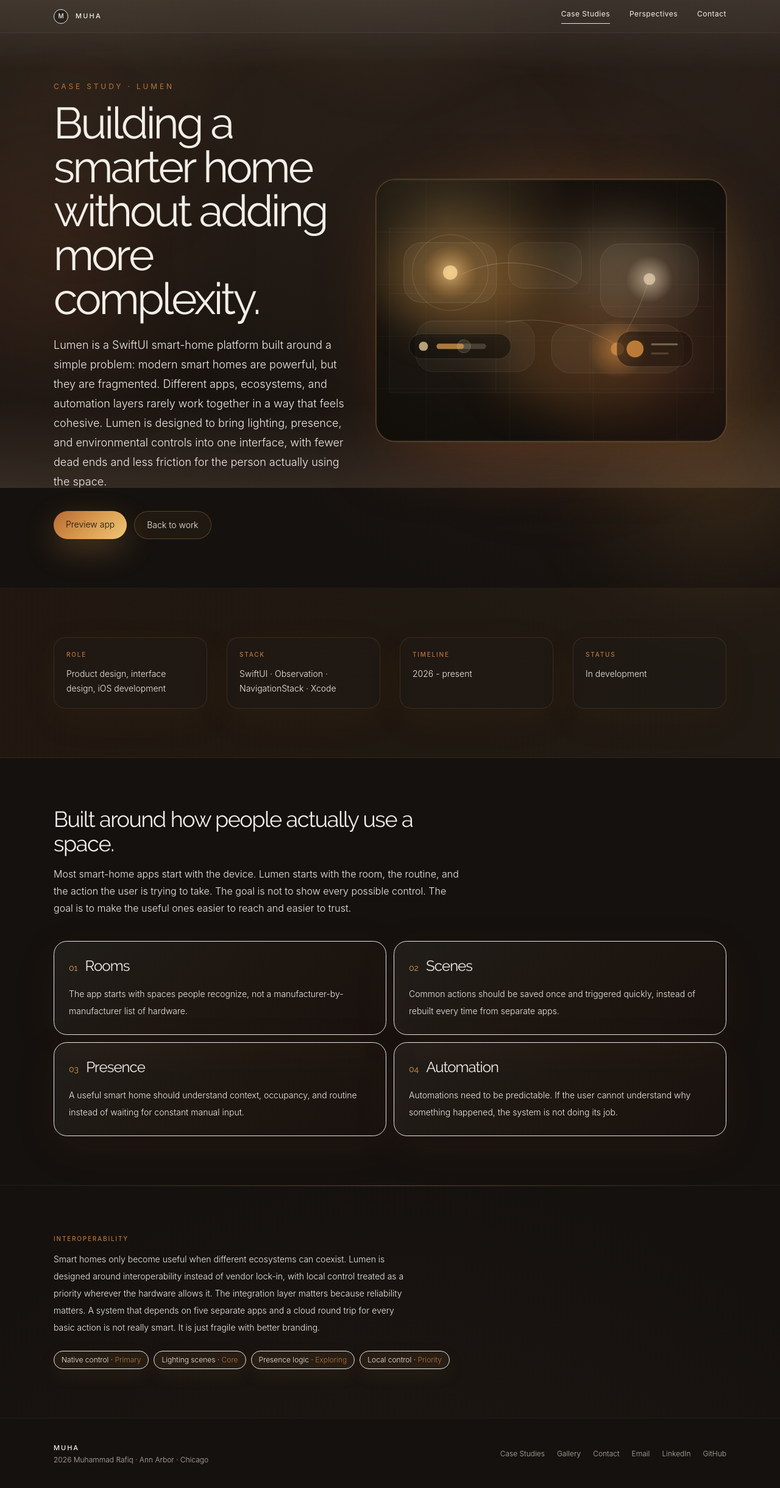
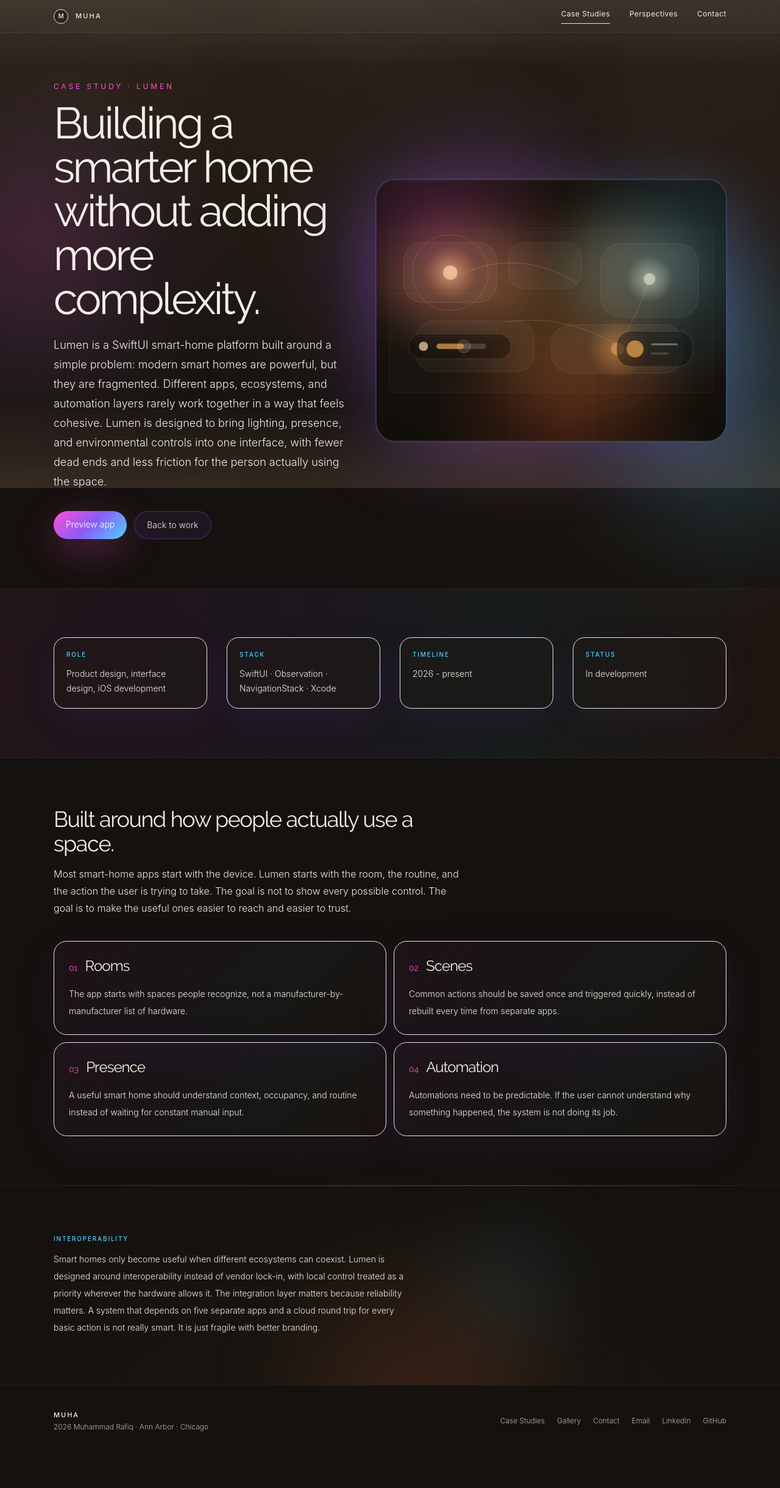
Before and after one commit to mohabbis/personal-portfolio, a Next.js app: page /portfolio/lumen in a window 1280 px wide. Shown: the whole page at 61% size. After the commit the page ends 2388 px from the top, so only its background shows below. Built offline with nearby package versions, Linux system fonts and the light colour scheme.

Commit message:
Shift Lumen page to neon dream lighting and remove chips

```diff
--- a/app/portfolio/lumen/page.tsx
+++ b/app/portfolio/lumen/page.tsx
@@ -28,23 +28,18 @@ const hierarchy = [
   { num: "04", name: "Automation", desc: "Automations need to be predictable. If the user cannot understand why something happened, the system is not doing its job." },
 ];
 
-const protocols = [
-  { name: "Native control", via: "Primary" },
-  { name: "Lighting scenes", via: "Core" },
-  { name: "Presence logic", via: "Exploring" },
-  { name: "Local control", via: "Priority" },
-];
-
 export default function LumenCaseStudyPage() {
   return (
     <SiteFrame currentPath="/portfolio">
       <article className="relative overflow-hidden">
-        <div className="pointer-events-none absolute left-[-12rem] top-24 h-[34rem] w-[34rem] rounded-full bg-[radial-gradient(circle,rgba(180,91,54,0.16),rgba(180,91,54,0.06)_42%,transparent_72%)] blur-3xl" />
-        <div className="pointer-events-none absolute right-[-10rem] top-[28rem] h-[32rem] w-[32rem] rounded-full bg-[radial-gradient(circle,rgba(222,151,65,0.18),rgba(222,151,65,0.07)_44%,transparent_74%)] blur-3xl" />
+        <div className="pointer-events-none absolute left-[-14rem] top-16 h-[36rem] w-[36rem] rounded-full bg-[radial-gradient(circle,rgba(255,79,216,0.2),rgba(139,92,246,0.08)_42%,transparent_72%)] blur-3xl" />
+        <div className="pointer-events-none absolute right-[-12rem] top-[24rem] h-[34rem] w-[34rem] rounded-full bg-[radial-gradient(circle,rgba(79,209,255,0.2),rgba(79,209,255,0.07)_44%,transparent_74%)] blur-3xl" />
+        <div className="pointer-events-none absolute bottom-[-18rem] left-1/3 h-[34rem] w-[34rem] rounded-full bg-[radial-gradient(circle,rgba(255,95,48,0.18),rgba(255,159,67,0.06)_44%,transparent_74%)] blur-3xl" />
+
         <section className="relative border-b border-foreground/[0.06] py-14 sm:py-20">
           <Container className="grid gap-10 lg:grid-cols-[0.92fr_1.08fr] lg:items-center">
             <div>
-              <p className="text-xs uppercase tracking-[0.32em] text-[#b8753c]">Case Study · Lumen</p>
+              <p className="text-xs uppercase tracking-[0.32em] text-[#ff4fd8]">Case Study · Lumen</p>
               <h1 className="mt-4 max-w-3xl font-display text-5xl leading-[0.96] tracking-[-0.05em] text-foreground sm:text-6xl lg:text-7xl">
                 Building a smarter home without adding more complexity.
               </h1>
@@ -52,31 +47,31 @@ export default function LumenCaseStudyPage() {
                 Lumen is a SwiftUI smart-home platform built around a simple problem: modern smart homes are powerful, but they are fragmented. Different apps, ecosystems, and automation layers rarely work together in a way that feels cohesive. Lumen is designed to bring lighting, presence, and environmental controls into one interface, with fewer dead ends and less friction for the person actually using the space.
               </p>
               <div className="mt-8 flex flex-wrap gap-3">
-                <a href="https://lumen.muharafiq.com" target="_blank" rel="noreferrer" className="rounded-full bg-[linear-gradient(135deg,#b86a34,#d89b4f,#f0c778)] px-5 py-3 text-sm font-light text-[#17110a] shadow-[0_18px_50px_rgba(216,155,79,0.28)] transition hover:scale-[1.02] hover:shadow-[0_22px_70px_rgba(216,155,79,0.36)]">
+                <a href="https://lumen.muharafiq.com" target="_blank" rel="noreferrer" className="rounded-full bg-[linear-gradient(135deg,#ff4fd8,#8b5cf6,#4fd1ff)] px-5 py-3 text-sm font-light text-white shadow-[0_18px_60px_rgba(255,79,216,0.28)] transition hover:scale-[1.02] hover:shadow-[0_22px_80px_rgba(79,209,255,0.34)]">
                   Preview app
                 </a>
-                <Link href="/portfolio" className="rounded-full border border-[#d89b4f]/30 bg-[#d89b4f]/[0.06] px-5 py-3 text-sm font-light text-foreground transition hover:border-[#d89b4f]/50 hover:bg-[#d89b4f]/[0.1]">
+                <Link href="/portfolio" className="rounded-full border border-[#8b5cf6]/35 bg-[#8b5cf6]/[0.08] px-5 py-3 text-sm font-light text-foreground transition hover:border-[#4fd1ff]/50 hover:bg-[#4fd1ff]/[0.08]">
                   Back to work
                 </Link>
               </div>
             </div>
             <div className="group relative isolate overflow-visible rounded-[2rem]">
-              <div className="pointer-events-none absolute left-1/2 top-1/2 -z-10 h-[38rem] w-[38rem] -translate-x-1/2 -translate-y-1/2 rounded-full bg-[radial-gradient(circle,rgba(222,151,65,0.42),rgba(184,106,52,0.18)_42%,transparent_70%)] blur-3xl transition duration-700 group-hover:scale-105 group-hover:opacity-95 motion-safe:animate-[ambientGlow_12s_ease-in-out_infinite]" />
-              <div className="pointer-events-none absolute -right-10 top-6 -z-10 h-80 w-80 rounded-full bg-[radial-gradient(circle,rgba(245,199,120,0.38),rgba(245,199,120,0.14)_45%,transparent_72%)] blur-3xl transition duration-700 group-hover:scale-110" />
-              <div className="pointer-events-none absolute -bottom-12 left-10 -z-10 h-72 w-72 rounded-full bg-[radial-gradient(circle,rgba(137,55,38,0.22),rgba(137,55,38,0.1)_45%,transparent_72%)] blur-3xl" />
-              <div className="relative aspect-[4/3] overflow-hidden rounded-[2rem] border border-[#d89b4f]/20 bg-card shadow-[0_30px_100px_rgba(128,72,35,0.26)] ring-1 ring-[#f0c778]/20">
-                <div className="pointer-events-none absolute inset-0 z-10 bg-[radial-gradient(circle_at_20%_15%,rgba(255,210,128,0.16),transparent_35%),radial-gradient(circle_at_86%_70%,rgba(176,80,52,0.14),transparent_42%)]" />
+              <div className="pointer-events-none absolute left-[28%] top-[35%] -z-10 h-[34rem] w-[34rem] -translate-x-1/2 -translate-y-1/2 rounded-full bg-[radial-gradient(circle,rgba(255,79,216,0.46),rgba(139,92,246,0.18)_42%,transparent_70%)] blur-3xl transition duration-700 group-hover:scale-105 group-hover:opacity-95 motion-safe:animate-[ambientGlow_12s_ease-in-out_infinite]" />
+              <div className="pointer-events-none absolute right-[-8rem] top-[-2rem] -z-10 h-[30rem] w-[30rem] rounded-full bg-[radial-gradient(circle,rgba(79,209,255,0.42),rgba(79,209,255,0.14)_45%,transparent_72%)] blur-3xl transition duration-700 group-hover:scale-110" />
+              <div className="pointer-events-none absolute -bottom-16 left-16 -z-10 h-80 w-80 rounded-full bg-[radial-gradient(circle,rgba(255,95,48,0.34),rgba(255,159,67,0.1)_45%,transparent_72%)] blur-3xl" />
+              <div className="relative aspect-[4/3] overflow-hidden rounded-[2rem] border border-[#8b5cf6]/25 bg-card shadow-[0_30px_110px_rgba(139,92,246,0.24)] ring-1 ring-[#4fd1ff]/20">
+                <div className="pointer-events-none absolute inset-0 z-10 bg-[radial-gradient(circle_at_18%_18%,rgba(255,79,216,0.2),transparent_36%),radial-gradient(circle_at_86%_30%,rgba(79,209,255,0.2),transparent_38%),radial-gradient(circle_at_55%_92%,rgba(255,95,48,0.18),transparent_45%)]" />
                 <Image src="/images/projects/lumen-thumbnail.svg" alt="Lumen smart-home interface" fill className="object-cover" sizes="(min-width: 1024px) 50vw, 100vw" priority />
               </div>
             </div>
           </Container>
         </section>
 
-        <section className="relative border-b border-foreground/[0.06] bg-[linear-gradient(90deg,rgba(184,106,52,0.08),rgba(222,151,65,0.06),rgba(245,199,120,0.05))] py-14 sm:py-20">
+        <section className="relative border-b border-foreground/[0.06] bg-[linear-gradient(90deg,rgba(255,79,216,0.06),rgba(139,92,246,0.07),rgba(79,209,255,0.055),rgba(255,95,48,0.045))] py-14 sm:py-20">
           <Container className="grid gap-x-8 gap-y-6 sm:grid-cols-2 lg:grid-cols-4">
             {metadata_items.map((item) => (
-              <div key={item.label} className="rounded-[1.2rem] border border-[#d89b4f]/15 bg-card/45 p-5 shadow-[0_18px_60px_rgba(128,72,35,0.08)]">
-                <p className="text-[10px] font-medium uppercase tracking-[0.18em] text-[#b8753c]">{item.label}</p>
+              <div key={item.label} className="rounded-[1.2rem] border border-[#8b5cf6]/16 bg-card/45 p-5 shadow-[0_18px_60px_rgba(139,92,246,0.08)]">
+                <p className="text-[10px] font-medium uppercase tracking-[0.18em] text-[#4fd1ff]">{item.label}</p>
                 <p className="mt-3 text-sm font-light leading-6 text-foreground/72">{item.value}</p>
               </div>
             ))}
@@ -93,9 +88,9 @@ export default function LumenCaseStudyPage() {
             </p>
             <div className="mt-10 grid gap-3 sm:grid-cols-2">
               {hierarchy.map((item) => (
-                <article key={item.name} className="rounded-[1.35rem] border border-[#d89b4f]/16 bg-[linear-gradient(135deg,rgba(255,244,226,0.055),rgba(216,155,79,0.045),rgba(120,52,35,0.035))] p-6 shadow-[0_20px_70px_rgba(128,72,35,0.1)]">
+                <article key={item.name} className="rounded-[1.35rem] border border-[#8b5cf6]/16 bg-[linear-gradient(135deg,rgba(255,79,216,0.04),rgba(139,92,246,0.045),rgba(79,209,255,0.035),rgba(255,95,48,0.025))] p-6 shadow-[0_20px_70px_rgba(139,92,246,0.08)] transition hover:border-[#4fd1ff]/28 hover:shadow-[0_24px_90px_rgba(255,79,216,0.12)]">
                   <div className="flex items-baseline gap-3">
-                    <span className="font-display text-sm text-[#d89b4f]">{item.num}</span>
+                    <span className="font-display text-sm text-[#ff4fd8]">{item.num}</span>
                     <h3 className="font-display text-2xl tracking-[-0.04em] text-foreground">{item.name}</h3>
                   </div>
                   <p className="mt-4 text-sm font-light leading-7 text-foreground/68">{item.desc}</p>
@@ -106,22 +101,13 @@ export default function LumenCaseStudyPage() {
         </section>
 
         <section className="relative py-14 sm:py-20">
-          <div className="pointer-events-none absolute inset-x-0 top-0 h-px bg-[linear-gradient(90deg,transparent,rgba(216,155,79,0.36),transparent)]" />
+          <div className="pointer-events-none absolute inset-x-0 top-0 h-px bg-[linear-gradient(90deg,transparent,rgba(255,79,216,0.28),rgba(79,209,255,0.34),transparent)]" />
+          <div className="pointer-events-none absolute right-1/4 top-8 h-64 w-64 rounded-full bg-[radial-gradient(circle,rgba(79,209,255,0.14),transparent_70%)] blur-3xl" />
           <Container>
-            <p className="text-[10px] font-medium uppercase tracking-[0.18em] text-[#b8753c]">Interoperability</p>
+            <p className="text-[10px] font-medium uppercase tracking-[0.18em] text-[#4fd1ff]">Interoperability</p>
             <p className="mt-3 max-w-xl text-sm font-light leading-7 text-foreground/56">
               Smart homes only become useful when different ecosystems can coexist. Lumen is designed around interoperability instead of vendor lock-in, with local control treated as a priority wherever the hardware allows it. The integration layer matters because reliability matters. A system that depends on five separate apps and a cloud round trip for every basic action is not really smart. It is just fragile with better branding.
             </p>
-            <div className="mt-6 flex flex-wrap gap-2">
-              {protocols.map((item) => (
-                <span
-                  key={item.name}
-                  className="rounded-full border border-[#d89b4f]/24 bg-[#d89b4f]/[0.08] px-3 py-1.5 text-xs font-light text-foreground/72 shadow-[0_10px_30px_rgba(216,155,79,0.08)]"
-                >
-                  {item.name} · <span className="text-[#b8753c]">{item.via}</span>
-                </span>
-              ))}
-            </div>
           </Container>
         </section>
       </article>
```
